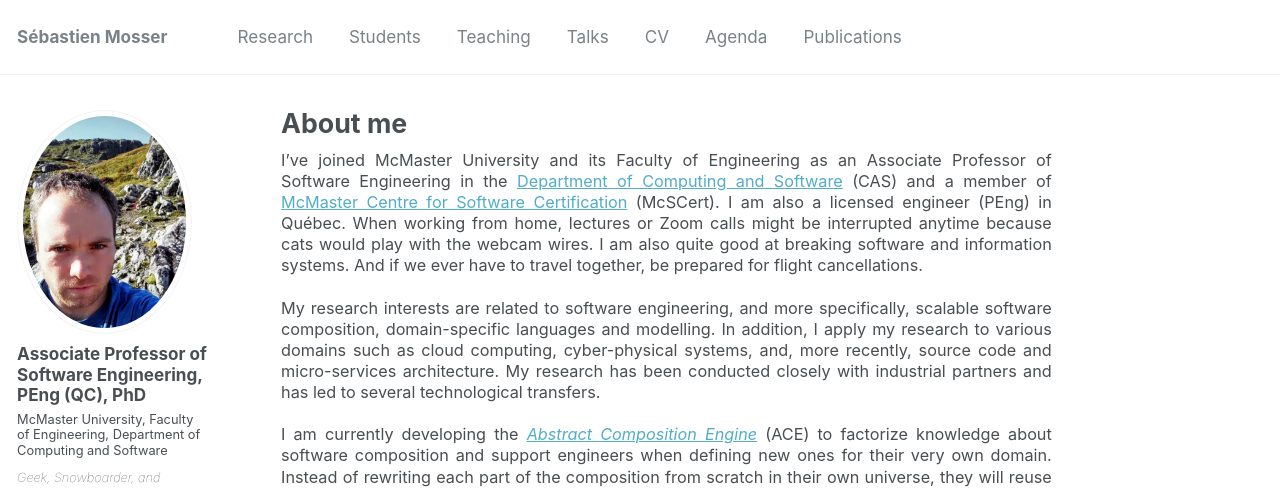
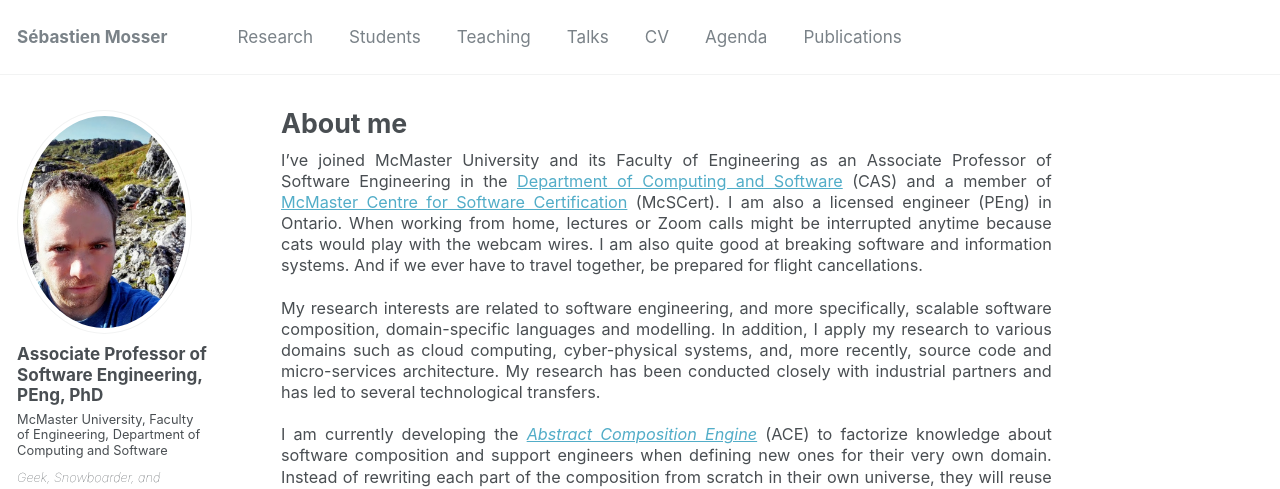
Before and after one commit to mosser/mosser.github.io, a Jekyll site: the page built from _pages/about.md, in a window 1280 px wide and 1021 px high. Shown: the top 489 px of the window. Built offline with Jekyll 4.4.1, drawn with Linux system fonts in a browser that asks for light colours; some web fonts are replaced.

Commit message:
Peng license in ON

```diff
--- a/_config.yml
+++ b/_config.yml
@@ -73,14 +73,14 @@ social:
 
 # Analytics
 analytics:
-  provider               :  "google-universal" # false (default), "google", "google-universal", "custom"
+  provider               :  false #"google-universal" # false (default), "google", "google-universal", "custom"
   google:
     tracking_id          :
 
 
 # Site Author
 author:
-  name             : "Associate Professor of Software Engineering, PEng (QC), PhD"
+  name             : "Associate Professor of Software Engineering, PEng, PhD"
   avatar           : "profile.png"
   employer         : "McMaster University, Faculty of Engineering, Department of Computing and Software"
   bio              : "Geek, Snowboarder, and composition driven guy. Order may vary according to circumstances."
--- a/_pages/about.md
+++ b/_pages/about.md
@@ -11,7 +11,7 @@ comment:
 
 
 
-I've joined McMaster University and its Faculty of Engineering as an Associate Professor of Software Engineering in the [Department of Computing and Software](https://www.eng.mcmaster.ca/cas) (CAS) and a member of [McMaster Centre for Software Certification](https://www.mcscert.ca/) (McSCert). I am also a licensed engineer (PEng) in Québec. When working from home, lectures or Zoom calls might be interrupted anytime because cats would play with the webcam wires. I am also quite good at breaking software and information systems. And if we ever have to travel together, be prepared for flight cancellations.
+I've joined McMaster University and its Faculty of Engineering as an Associate Professor of Software Engineering in the [Department of Computing and Software](https://www.eng.mcmaster.ca/cas) (CAS) and a member of [McMaster Centre for Software Certification](https://www.mcscert.ca/) (McSCert). I am also a licensed engineer (PEng) in Ontario. When working from home, lectures or Zoom calls might be interrupted anytime because cats would play with the webcam wires. I am also quite good at breaking software and information systems. And if we ever have to travel together, be prepared for flight cancellations.
 
 My research interests are related to software engineering, and more specifically, scalable software composition, domain-specific languages and modelling. In addition, I apply my research to various domains such as cloud computing, cyber-physical systems, and, more recently, source code and micro-services architecture. My research has been conducted closely with industrial partners and has led to several technological transfers.
 
```
